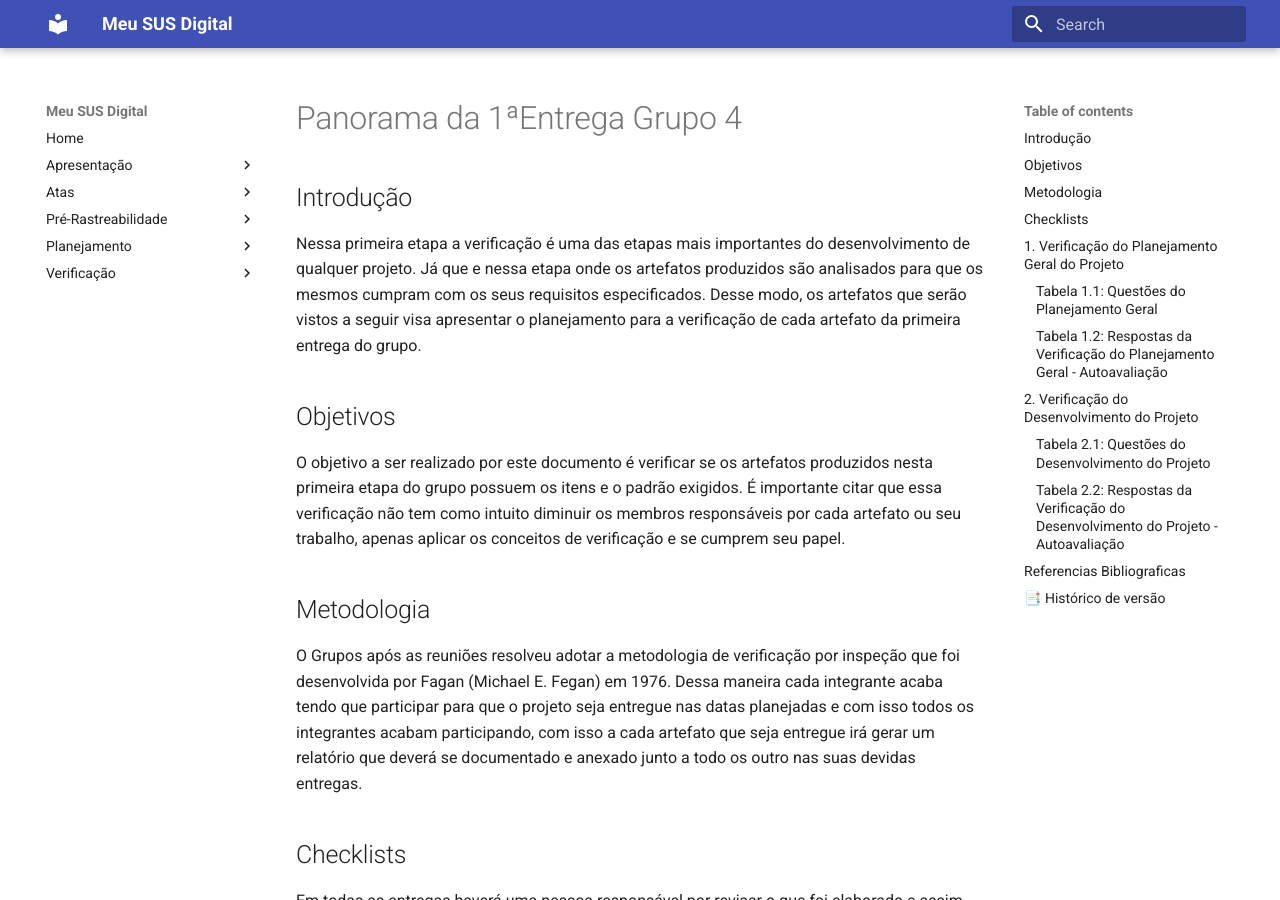
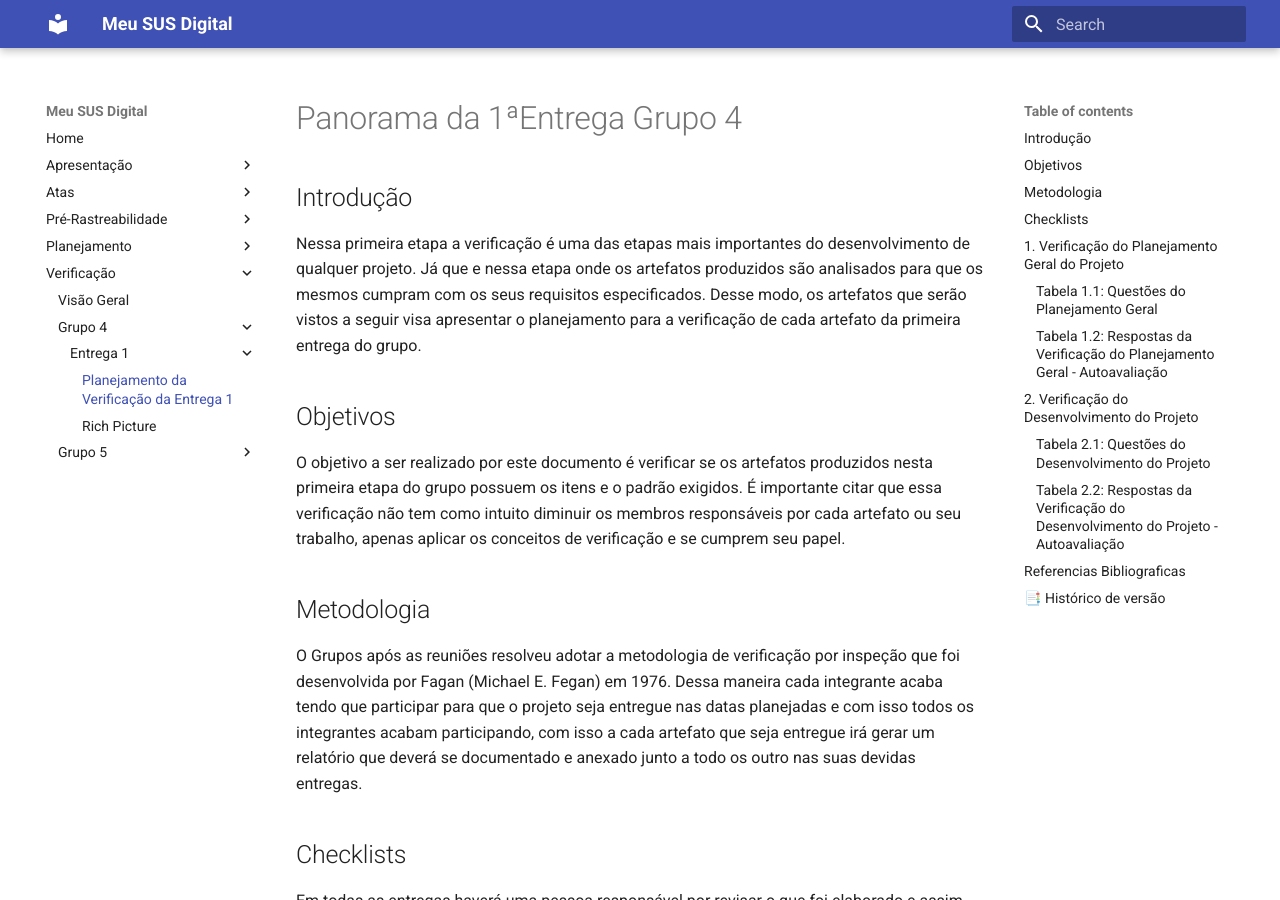
Before and after one commit to Requisitos-de-Software/2024.2-MeuSUSDigital, an MkDocs documentation site: the page built from docs/verificacao/grupo4/Entrega1/entrega1.md, in a window 1280 px wide and 900 px high. Built offline with MkDocs 1.6.1 and Material for MkDocs 9.7.7, drawn with Linux system fonts in a browser that asks for light colours.

Commit message:
Update mkdocs.yml

```diff
--- a/mkdocs.yml
+++ b/mkdocs.yml
@@ -24,8 +24,8 @@ nav:
       - Visão Geral: verificacao/lista-verificacao.md
       - Grupo 4:
         - Entrega 1:
-            - Planejamento da Verificação da Entrega 1: verificacao/grupo4/entrega1/entrega1.md
-            - Rich Picture: verificacao/grupo4/entrega1/entrega1-1.md
+            - Planejamento da Verificação da Entrega 1: verificacao/grupo4/Entrega1/entrega1.md
+            - Rich Picture: verificacao/grupo4/Entrega1/entrega1-1.md
       - Grupo 5:
           - Entrega 1:
               - Verificação grupo 5: verificacao/grupo5/entrega1/entrega1g5.md
```
